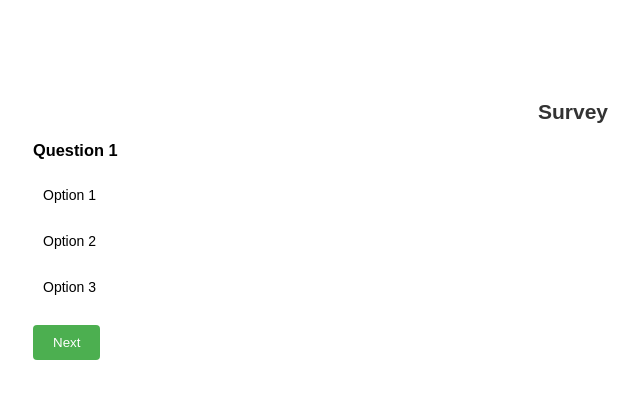
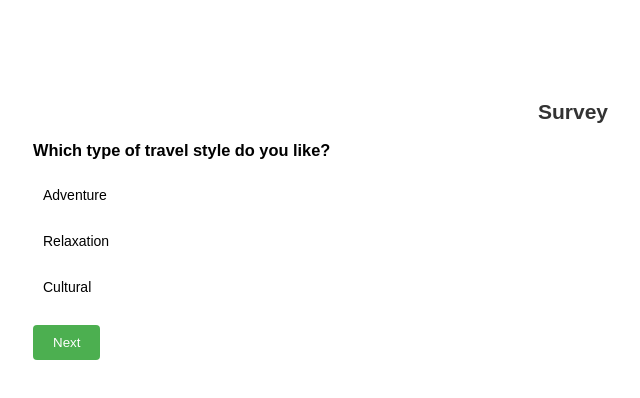
Before and after one commit to HesterHung/2023-Cathay-Hackathon, a plain HTML site: page survey.html in a window 1280 px wide. Shown: the whole page, without its empty margins (67-707 px from the left). Drawn offline with Linux system fonts and the light colour scheme.

Commit message:
Commited

```diff
--- a/survey.html
+++ b/survey.html
@@ -11,55 +11,59 @@
         <h2>Survey</h2>
         <div id="questionContainer">
           <div class="question active" id="question1">
-            <h3>Question 1</h3>
+            <h3>Which type of travel style do you like?</h3>
             <div class="options">
               <label class="option" for="question1_option1">
                 <input type="radio" id="question1_option1" name="question1" value="option1">
-                <span class="option-text">Option 1</span>
+                <span class="option-text">Adventure</span>
               </label>
               <label class="option" for="question1_option2">
                 <input type="radio" id="question1_option2" name="question1" value="option2">
-                <span class="option-text">Option 2</span>
+                <span class="option-text">Relaxation</span>
               </label>
               <label class="option" for="question1_option3">
                 <input type="radio" id="question1_option3" name="question1" value="option3">
-                <span class="option-text">Option 3</span>
+                <span class="option-text">Cultural</span>
               </label>
             </div>
             <button class="nextBtn">Next</button>
           </div>
           <div class="question" id="question2">
-            <h3>Question 2</h3>
+            <h3>Which do you prefer, a premium travel experience or a low-cost travel?</h3>
             <div class="options">
               <label class="option" for="question2_option1">
                 <input type="radio" id="question2_option1" name="question2" value="option1">
-                <span class="option-text">Option 1</span>
+                <span class="option-text">Premium</span>
               </label>
               <label class="option" for="question2_option2">
                 <input type="radio" id="question2_option2" name="question2" value="option2">
-                <span class="option-text">Option 2</span>
+                <span class="option-text">Low-cost</span>
               </label>
               <label class="option" for="question2_option3">
                 <input type="radio" id="question2_option3" name="question2" value="option3">
-                <span class="option-text">Option 3</span>
+                <span class="option-text">Both</span>
               </label>
             </div>
             <button class="nextBtn">Next</button>
           </div>
           <div class="question" id="question3">
-            <h3>Question 3</h3>
+            <h3>What is your preferred mode of transportation for travel?</h3>
             <div class="options">
               <label class="option" for="question3_option1">
                 <input type="radio" id="question3_option1" name="question3" value="option1">
-                <span class="option-text">Option 1</span>
+                <span class="option-text">Airplane</span>
               </label>
               <label class="option" for="question3_option2">
                 <input type="radio" id="question3_option2" name="question3" value="option2">
-                <span class="option-text">Option 2</span>
+                <span class="option-text">Train</span>
               </label>
               <label class="option" for="question3_option3">
                 <input type="radio" id="question3_option3" name="question3" value="option3">
-                <span class="option-text">Option 3</span>
+                <span class="option-text">Car</span>
+              </label>
+              <label class="option" for="question3_option4">
+                <input type="radio" id="question3_option4" name="question3" value="option4">
+                <span class="option-text">Bus</span>
               </label>
             </div>
             <button id="submitBtn" class="nextBtn">Submit</button>
```
